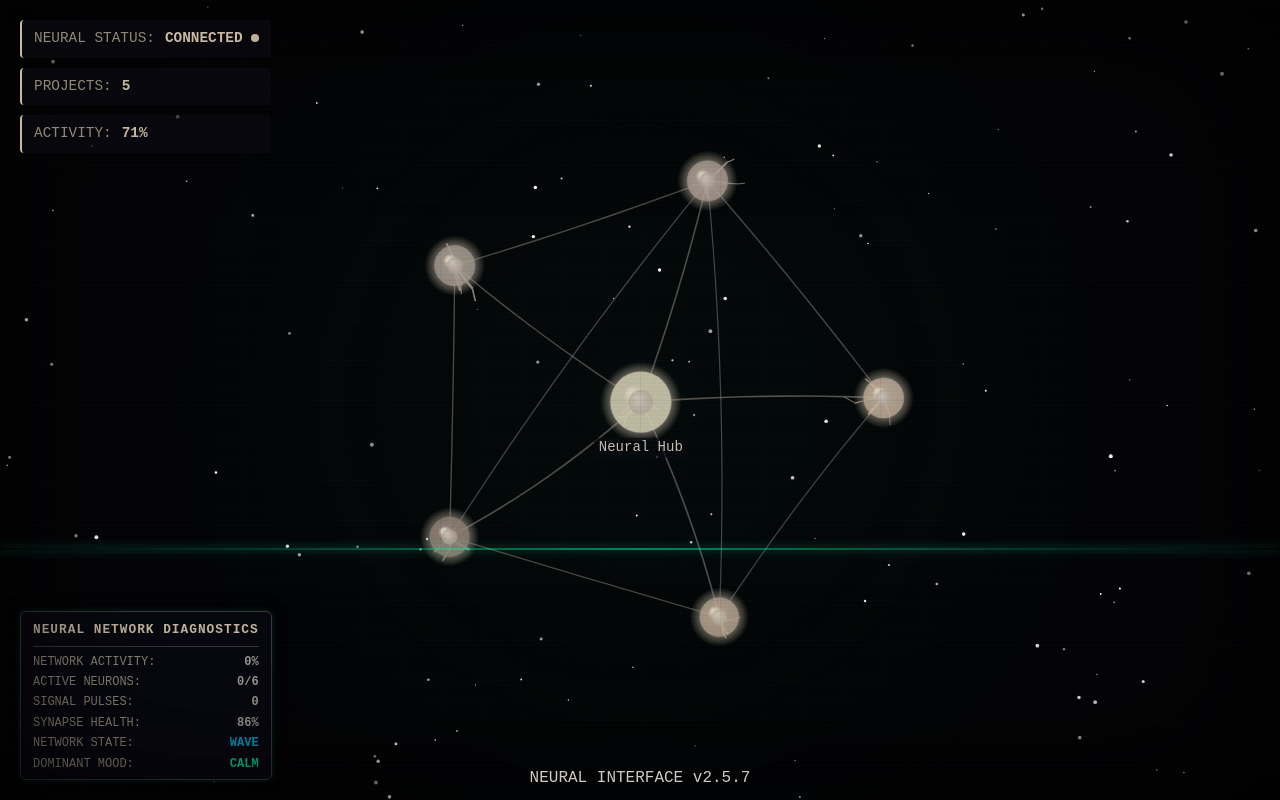
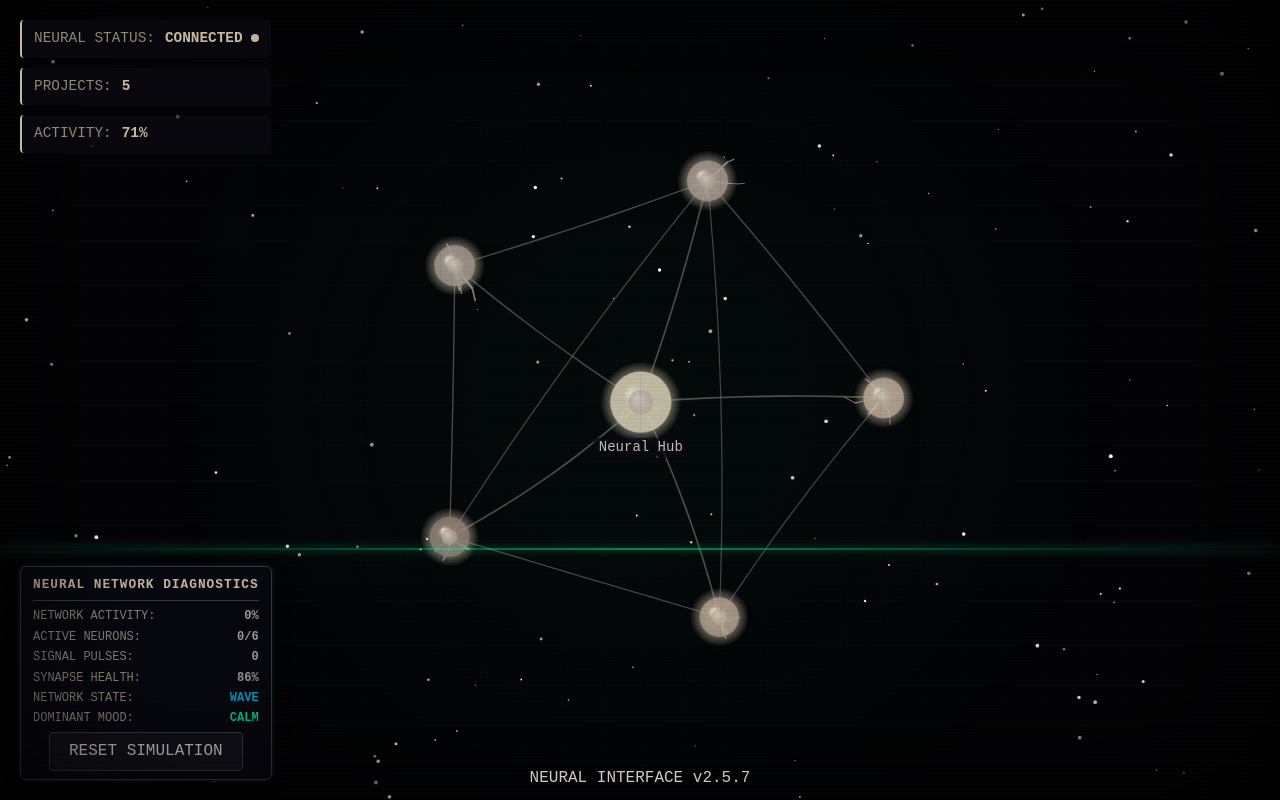
Before and after one commit to SeifBoukerdenna/cyberfolio, a React (Vite) app: page / in a window 1280 px wide. Built offline with nearby package versions, Linux system fonts and the light colour scheme.

Commit message:
fixed build error

```diff
--- a/src/components/hackerBootup/HackerBootup.tsx
+++ b/src/components/hackerBootup/HackerBootup.tsx
@@ -17,6 +17,7 @@ const HackerBootup: React.FC<HackerBootupProps> = ({ onComplete }) => {
     const [bootComplete, setBootComplete] = useState(false);
 
     // Boot-up sequence text
+    // eslint-disable-next-line react-hooks/exhaustive-deps
     const bootSequence: BootLine[] = [
         { text: '> INITIALIZING NEURAL INTERFACE...', delay: 500, duration: 800 },
         { text: '> LOADING CORE MODULES...', delay: 1500, duration: 1000 },
@@ -60,7 +61,7 @@ const HackerBootup: React.FC<HackerBootupProps> = ({ onComplete }) => {
                 setVisibleLines(prev => [...prev, line.text]);
             }, line.delay);
         });
-    }, []);
+    }, [bootSequence]);
 
     // Complete bootup and hide overlay
     useEffect(() => {
--- a/src/components/neuralNetwork/NeuralNetwork.tsx
+++ b/src/components/neuralNetwork/NeuralNetwork.tsx
@@ -1,3 +1,4 @@
+/* eslint-disable react-hooks/exhaustive-deps */
 import { useRef, useEffect, useState } from 'react';
 import './NeuralNetwork.css';
 import { Project } from '../../types/Project';
@@ -106,6 +107,24 @@ const NeuralNetwork: React.FC<NeuralNetworkProps> = ({ projects, onNodeClick })
     // NEW FEATURE: State for starfield particles & spark bursts
     const [particles, setParticles] = useState<Particle[]>([]);
     const [sparks, setSparks] = useState<Spark[]>([]);
+
+    /**
+ * Handler to reset the simulation's state.
+ * This will clear nodes, connections, etc.,
+ * and mark `isInitialized` false so our
+ * initialization effect can run again.
+ */
+    const handleResetSimulation = () => {
+        // Clear everything
+        setNodes([]);
+        setConnections([]);
+        setNetworkEvents([]);
+        setParticles([]);
+        setSparks([]);
+
+        // Force re-initialization
+        setIsInitialized(false);
+    };
 
     // Generate a gentle curved path with minimal curvature
     const generateCurvedPath = (startX: number, startY: number, endX: number, endY: number) => {
@@ -1212,14 +1231,14 @@ const NeuralNetwork: React.FC<NeuralNetworkProps> = ({ projects, onNodeClick })
                 }
                 let activeColor;
                 if (node.mood === 'excited') {
-                    activeColor = baseColor.replace(/rgba\((\d+),\s*(\d+),\s*(\d+)/, (m, r, g, b) => {
+                    activeColor = baseColor.replace(/rgba\((\d+),\s*(\d+),\s*(\d+)/, (_m, r, g, b) => {
                         return `rgba(${Math.min(255, parseInt(r) + 20)}, ${g}, ${Math.max(
                             0,
                             parseInt(b) - 10
                         )}`;
                     });
                 } else if (node.mood === 'erratic') {
-                    activeColor = baseColor.replace(/rgba\((\d+),\s*(\d+),\s*(\d+)/, (m, r, g, b) => {
+                    activeColor = baseColor.replace(/rgba\((\d+),\s*(\d+),\s*(\d+)/, (_m, r, g, b) => {
                         return `rgba(${Math.min(255, parseInt(r) + 10)}, ${Math.max(
                             0,
                             parseInt(g) - 10
@@ -1595,8 +1614,14 @@ const NeuralNetwork: React.FC<NeuralNetworkProps> = ({ projects, onNodeClick })
                             {metrics.dominantMood}
                         </span>
                     </div>
+                    <div className="simulation-controls">
+                        <button className="reset-button" onClick={handleResetSimulation}>
+                            RESET SIMULATION
+                        </button>
+                    </div>
                 </div>
             </div>
+
         </div>
     );
 };
--- a/src/components/terminal/Terminal.tsx
+++ b/src/components/terminal/Terminal.tsx
@@ -1,4 +1,4 @@
-/* eslint-disable @typescript-eslint/no-unused-vars */
+
 /* eslint-disable @typescript-eslint/no-explicit-any */
 import React, { useState, useRef, useEffect } from 'react';
 import './Terminal.css';
@@ -637,7 +637,7 @@ const Terminal: React.FC<TerminalProps> = ({
             { text: "", isError: false }
         ];
 
-        Object.entries(miniGames).forEach(([key, game]) => {
+        Object.entries(miniGames).forEach(([, game]) => {
             gameLines.push({
                 text: `${game.name} - ${game.description} [${game.status.toUpperCase()}]`,
                 isError: false
```
